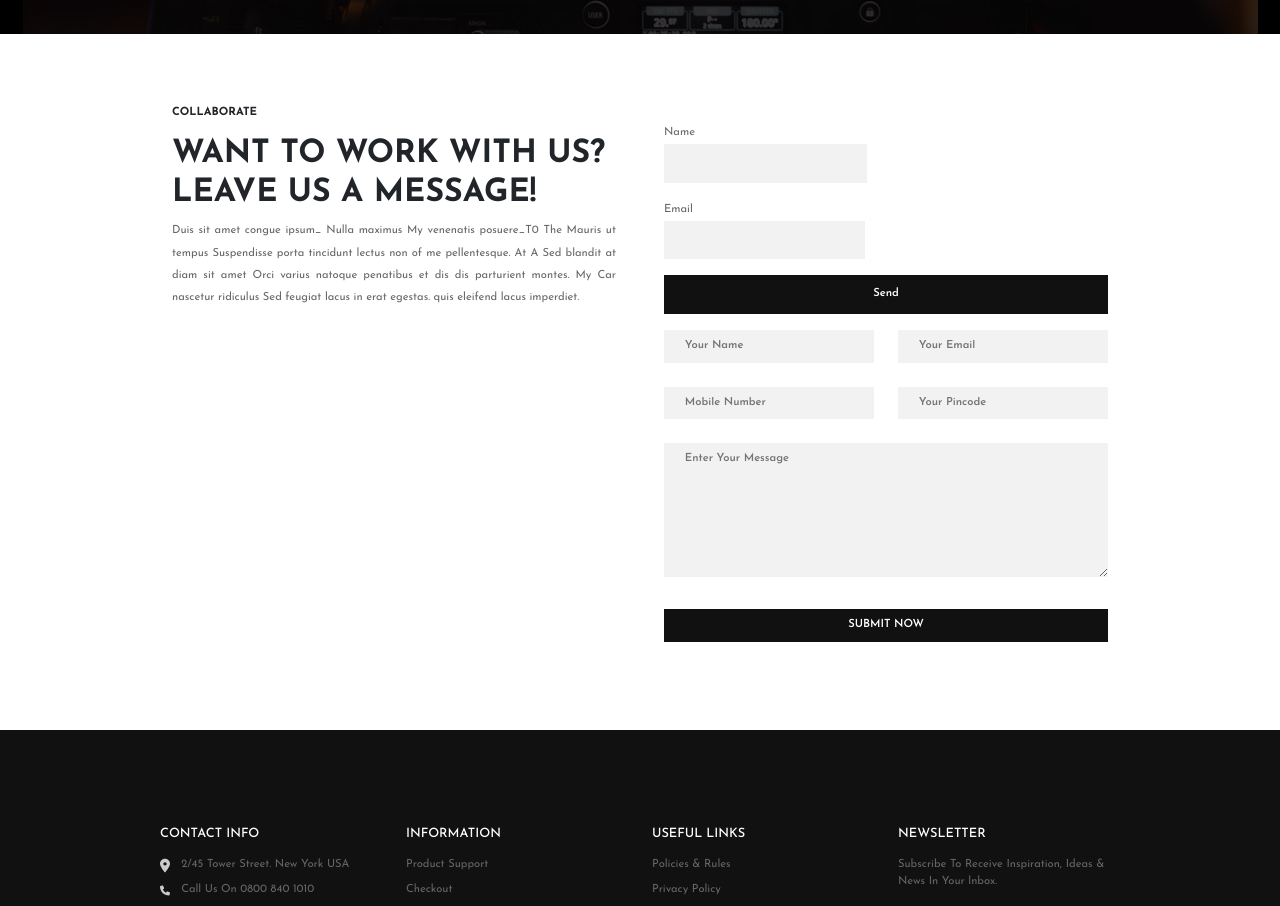
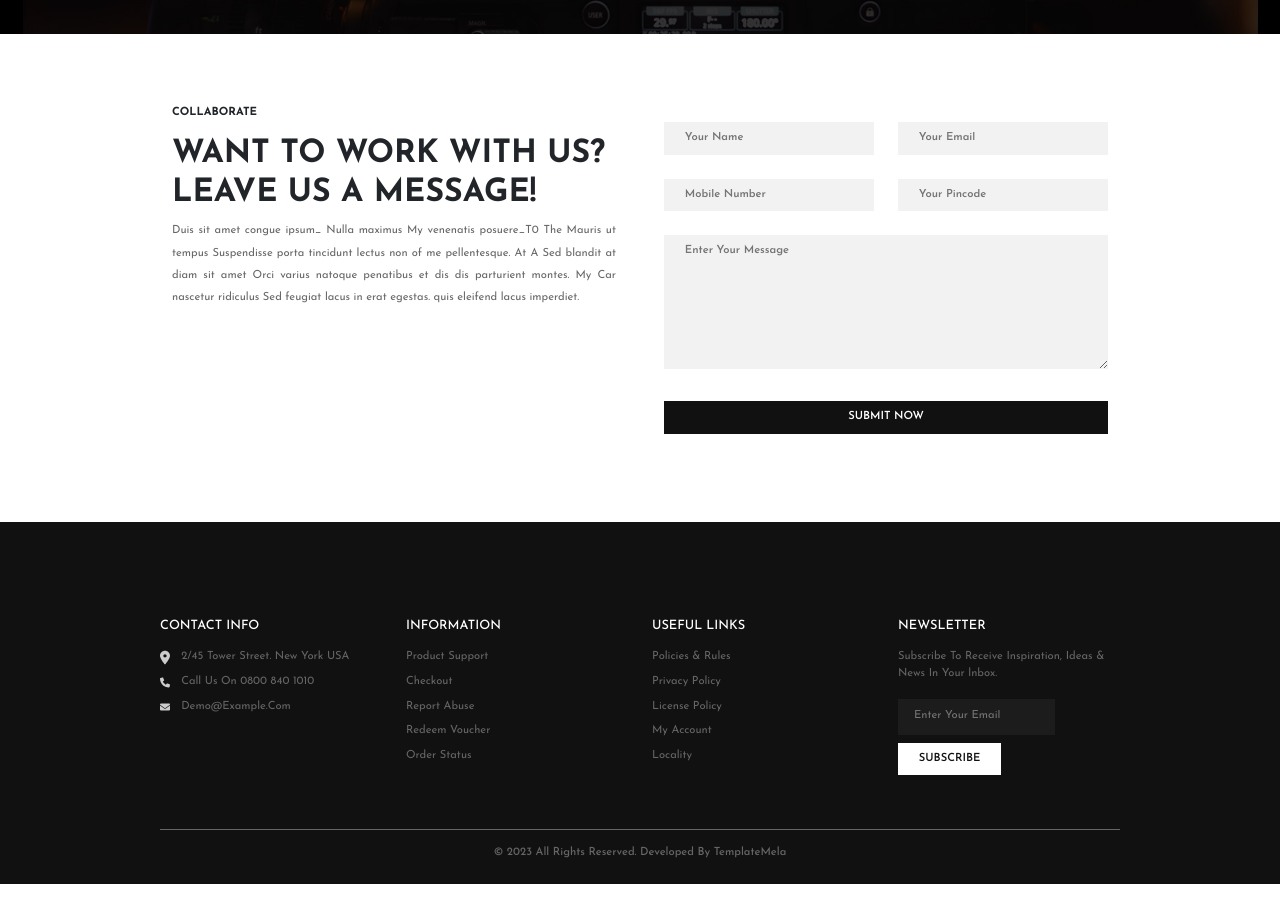
Before and after one commit to micheleTummolo/proj-html-vuejs, a Vue app: page / in a window 1280 px wide. Shown: the part 3758-4664 px from the top of the page. After the commit the page ends 4642 px from the top, so only its background shows below. Built offline with nearby package versions, Linux system fonts and the light colour scheme.

Commit message:
Reset page

```diff
--- a/src/components/AppCollaborate.vue
+++ b/src/components/AppCollaborate.vue
@@ -17,17 +17,6 @@
                     lacus imperdiet.</p>
             </div>
             <div class="col-6 my-4 px-4">
-                <form name="contact" netlify>
-                    <p>
-                        <label>Name <input type="text" name="name" /></label>
-                    </p>
-                    <p>
-                        <label>Email <input type="email" name="email" /></label>
-                    </p>
-                    <p>
-                        <button type="submit">Send</button>
-                    </p>
-                </form>
                 <form name="contact">
                     <div class="row mb-4">
                         <div class="col-6">
```
